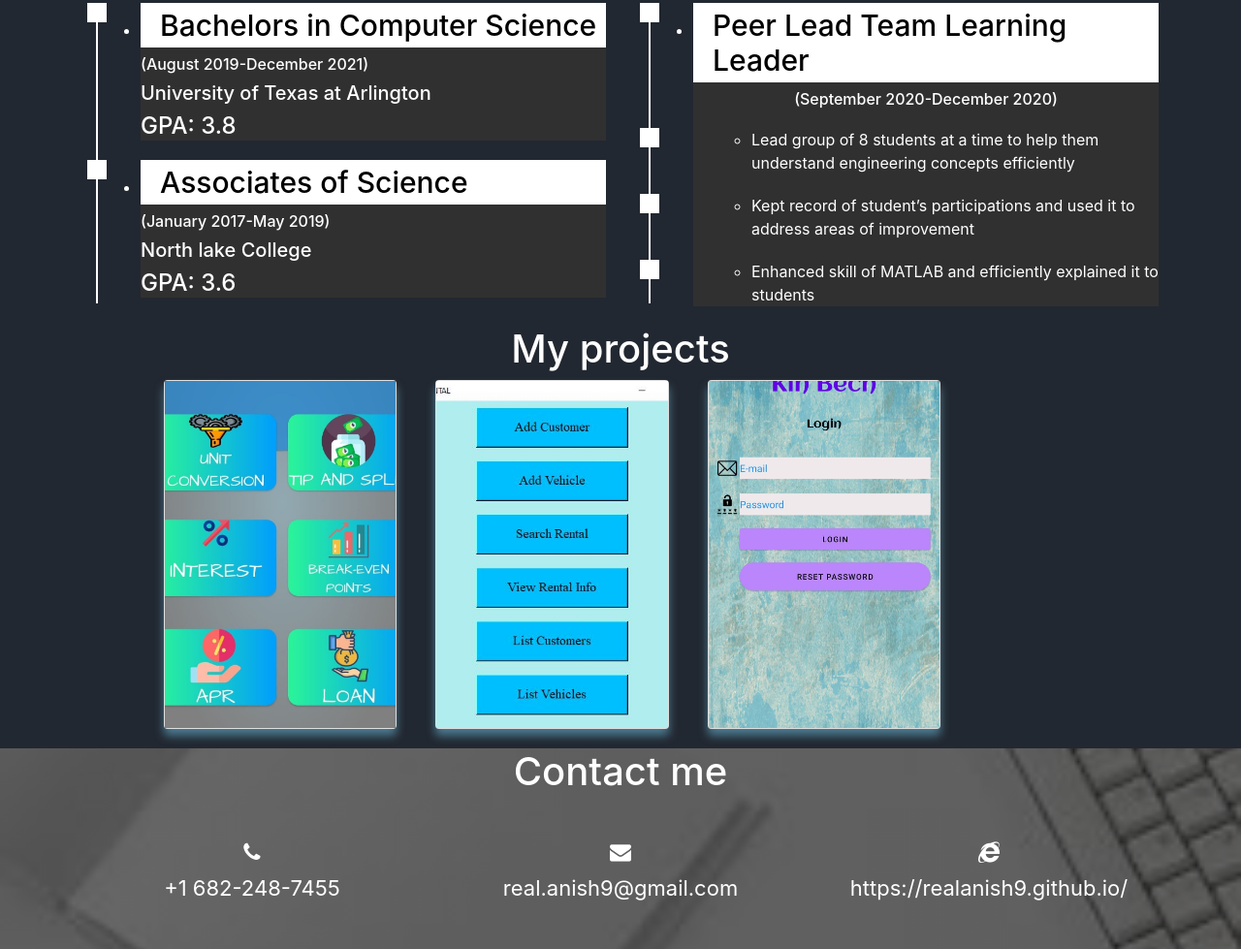
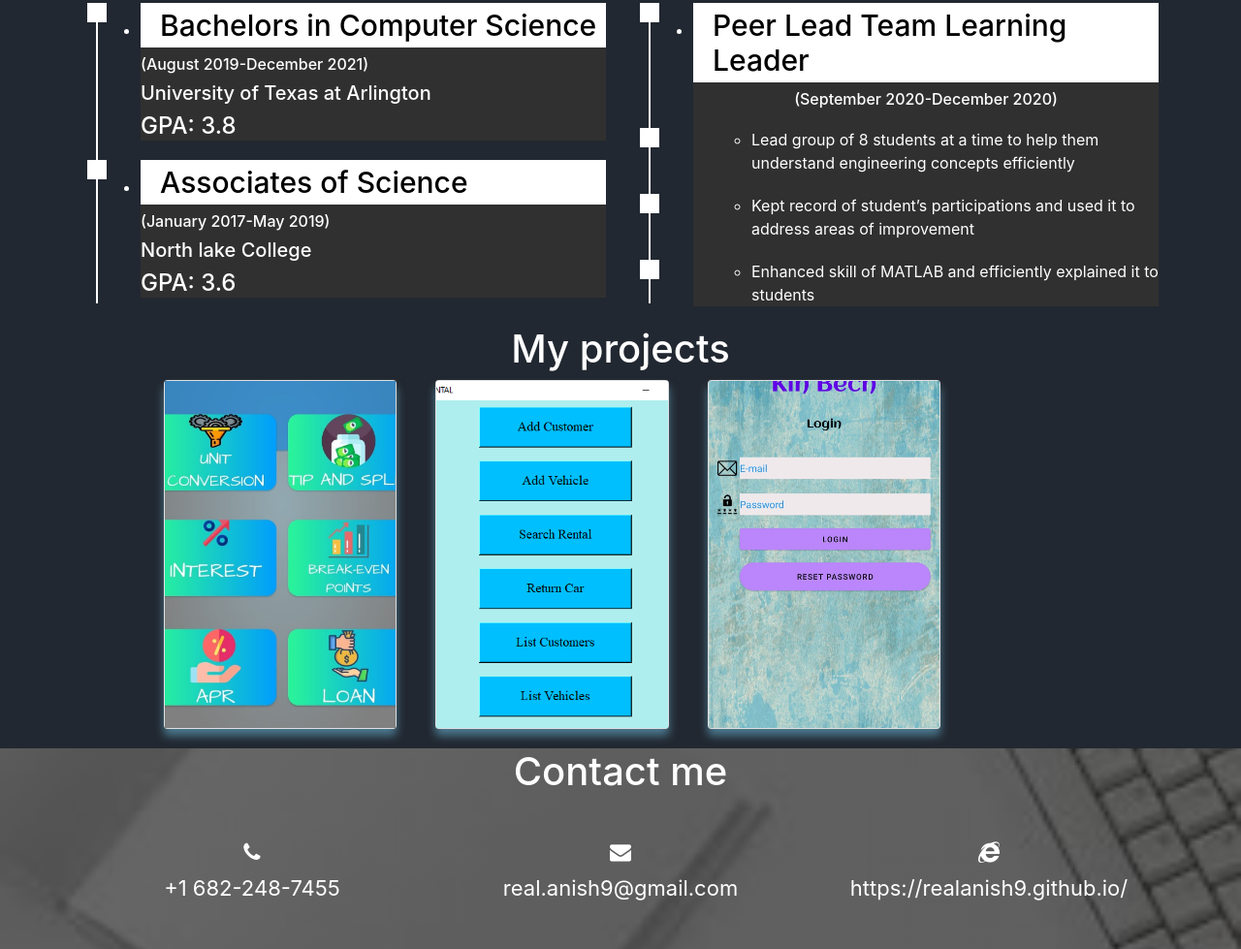
Before and after one commit to realAnish9/realAnish9.github.io, a plain HTML site: page index.html in a window 1280 px wide. Shown: the part 1146-2125 px from the top of the page at 97% size. Drawn offline with nearby package versions, Linux system fonts and the light colour scheme.

Commit message:
image updated

```diff
--- a/index.html
+++ b/index.html
@@ -271,7 +271,7 @@
             </div>
         </div>
         <div class="card">
-            <img src="rental.jpg">
+            <img src="rental.png">
             <div class="info">
                 <h1>Car Rental DBMS</h1>
                 <p>Used SQL and python to simulate Car Rental Database Management System</p>
```
Also changed, not shown: rental.JPG (deleted), rental.png (added).
